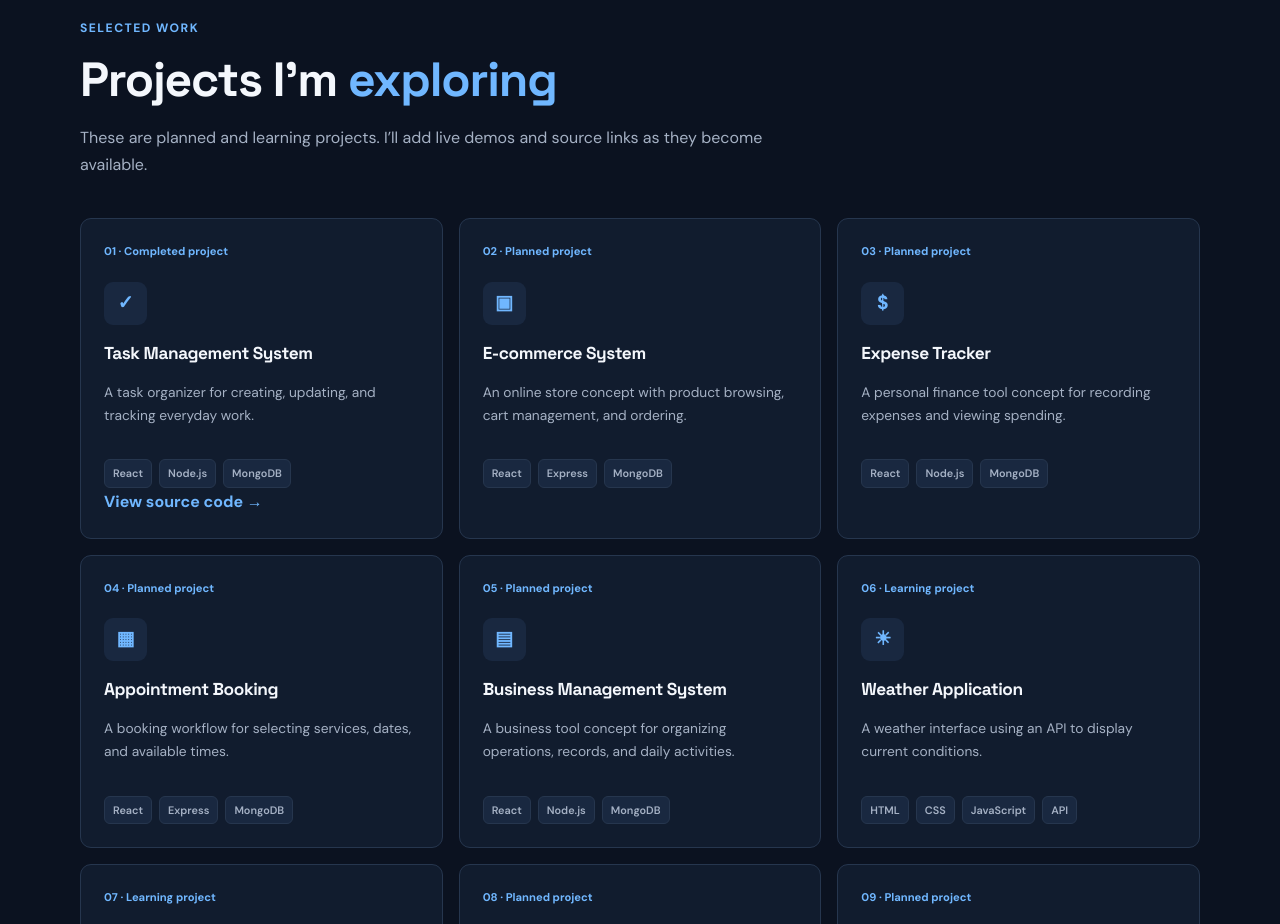
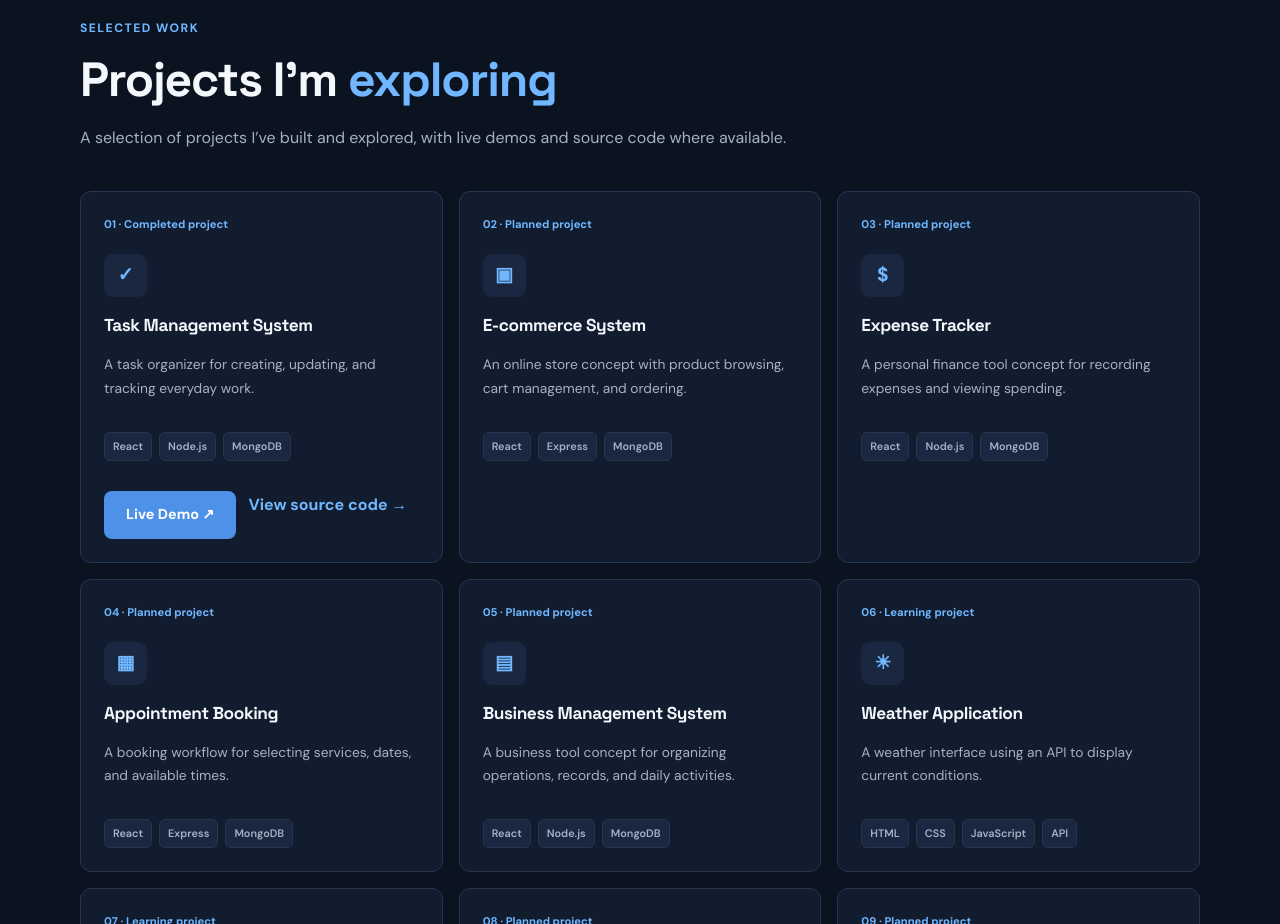
Before and after one commit to dawabest/dawit-portfolio, a plain HTML site: page index.html in a window 1280 px wide. Shown: the part 2040-2964 px from the top of the page. Drawn offline with Linux system fonts and the light colour scheme.

Commit message:
Add TaskFlow live demo to portfolio

```diff
--- a/index.html
+++ b/index.html
@@ -295,8 +295,7 @@
     </h2>
 
     <p class="muted">
-      These are planned and learning projects. I’ll add live demos
-      and source links as they become available.
+      A selection of projects I’ve built and explored, with live demos and source code where available.
     </p>
 
   </div>
@@ -315,7 +314,10 @@
         <span>Node.js</span>
         <span>MongoDB</span>
       </div>
-      <a class="text-link" href="https://github.com/dawabest/task-management-system" target="_blank" rel="noopener noreferrer">View source code →</a>
+      <div class="actions">
+        <a class="btn primary" href="https://task-management-system-live.vercel.app/" target="_blank" rel="noopener noreferrer">Live Demo ↗</a>
+        <a class="text-link" href="https://github.com/dawabest/task-management-system" target="_blank" rel="noopener noreferrer">View source code →</a>
+      </div>
     </article>
 
     <article class="project-card reveal">
```
